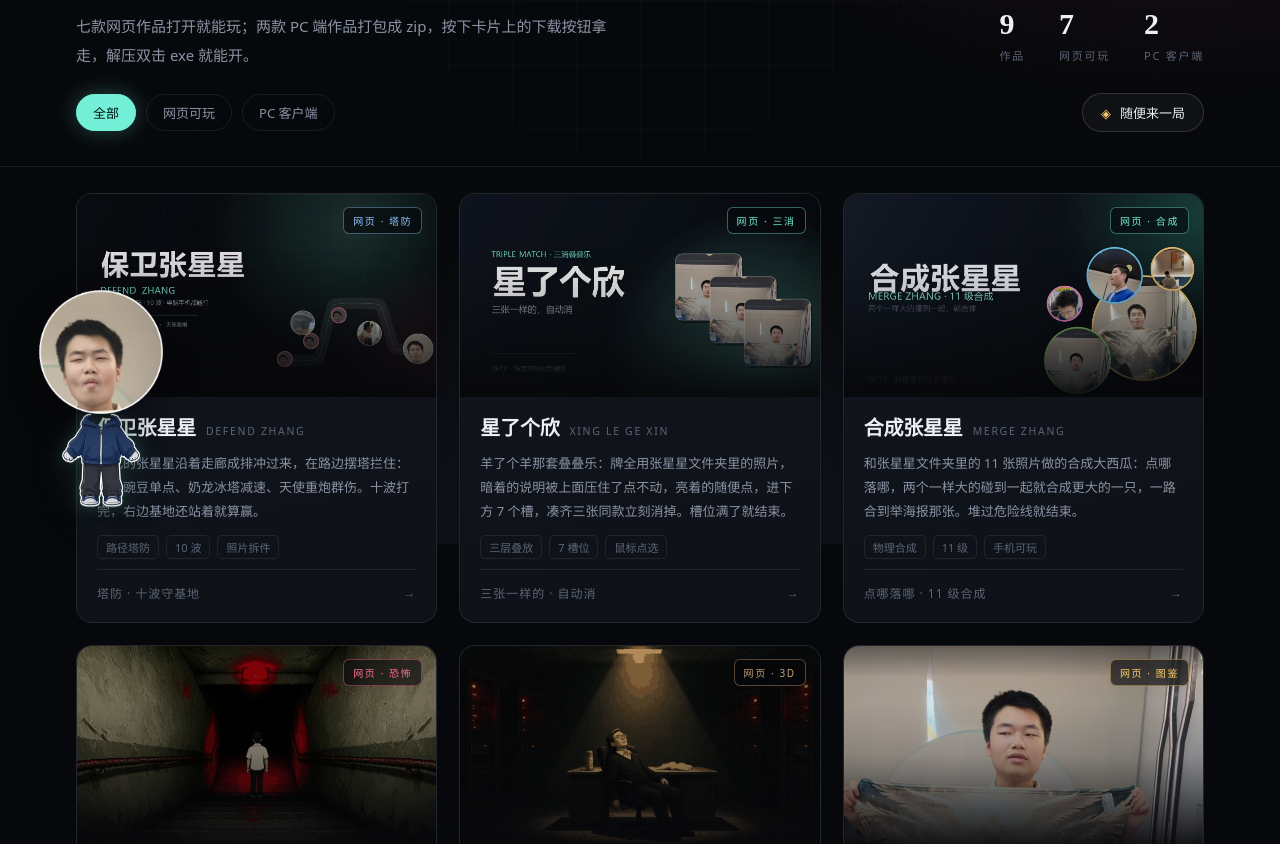
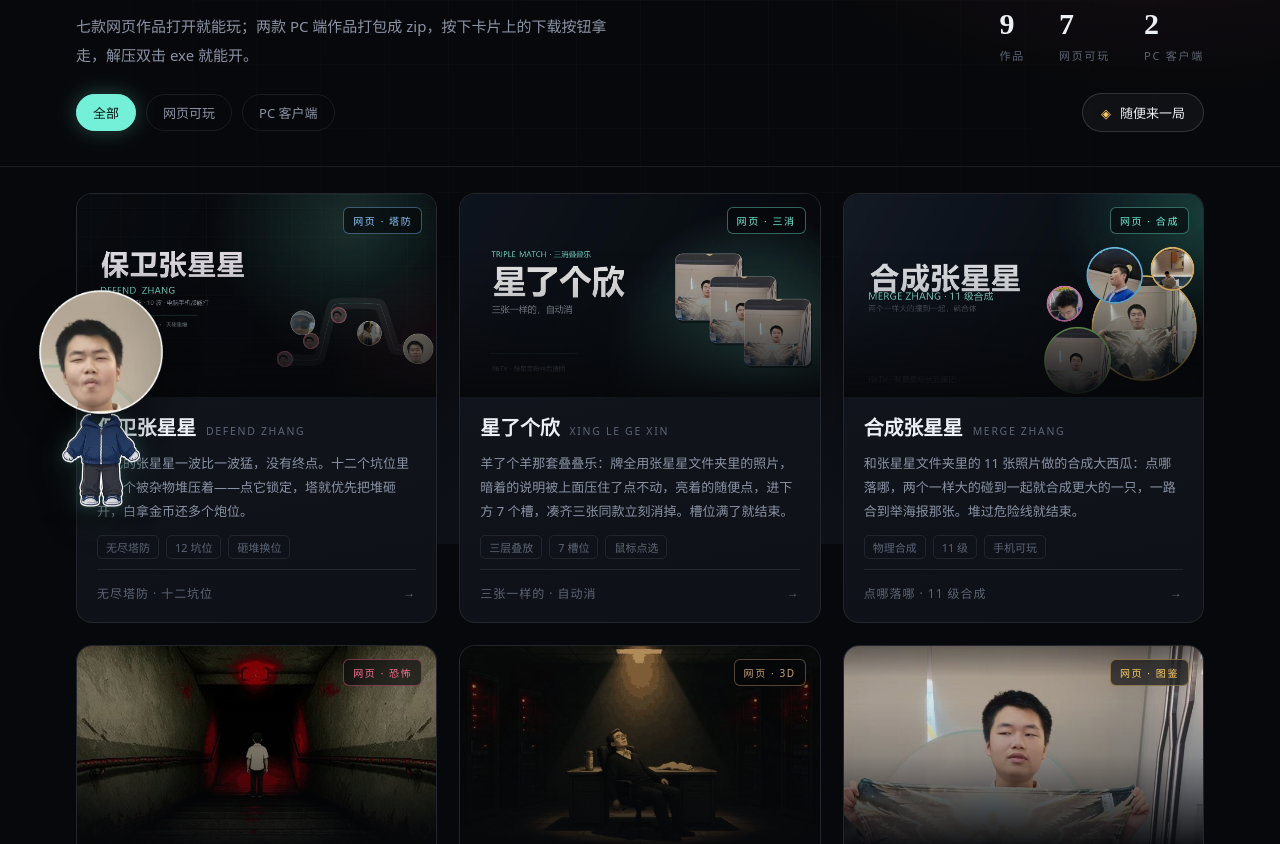
Before and after one commit to sevenmou/izhangtv, a plain HTML site: page index.html in a window 1280 px wide. Shown: the part 256-1100 px from the top of the page. Drawn offline with Linux system fonts and the light colour scheme; a web font is replaced by a local one.

Commit message:
tower defense: endless mode + rock obstacles

```diff
--- a/index.html
+++ b/index.html
@@ -555,15 +555,15 @@
 const GAMES = [
   {
     name:"保卫张星星",
-    sub:"塔防 · 十波守基地",
+    sub:"无尽塔防 · 十二坑位",
     en:"Defend Zhang",
     file:"games/保卫张星星/index.html",
     cover:"covers/保卫张星星.jpg",
     color:"#8fc6ff",
     badge:"网页 · 塔防",
     kind:"web",
-    desc:"黑化的张星星沿着走廊成排冲过来，在路边摆塔拦住：墨镜豌豆单点、奶龙冰塔减速、天使重炮群伤。十波打完，右边基地还站着就算赢。",
-    tags:["路径塔防","10 波","照片拆件"]
+    desc:"黑化的张星星一波比一波猛，没有终点。十二个坑位里有五个被杂物堆压着——点它锁定，塔就优先把堆砸开，白拿金币还多个炮位。",
+    tags:["无尽塔防","12 坑位","砸堆换位"]
   },
   {
     name:"星了个欣",
```
